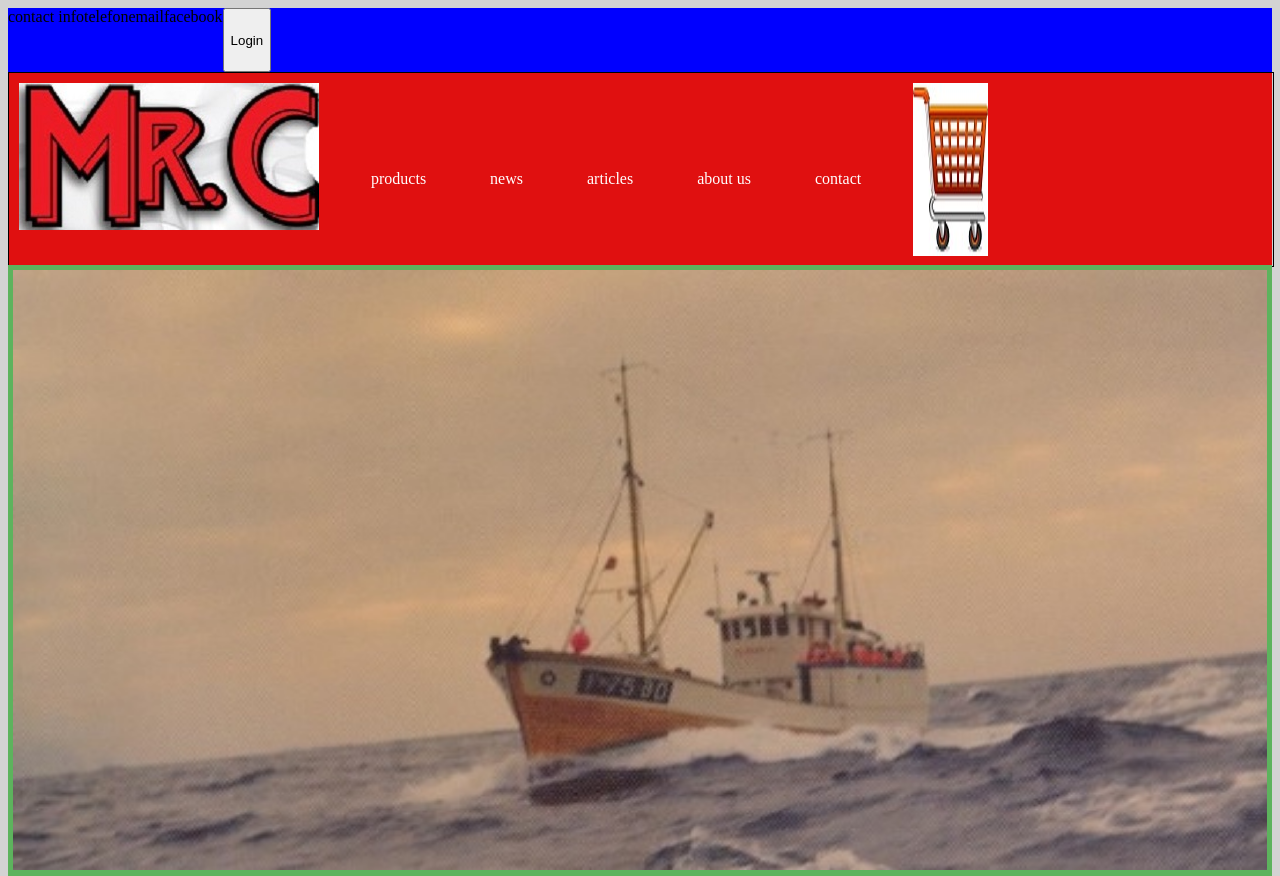
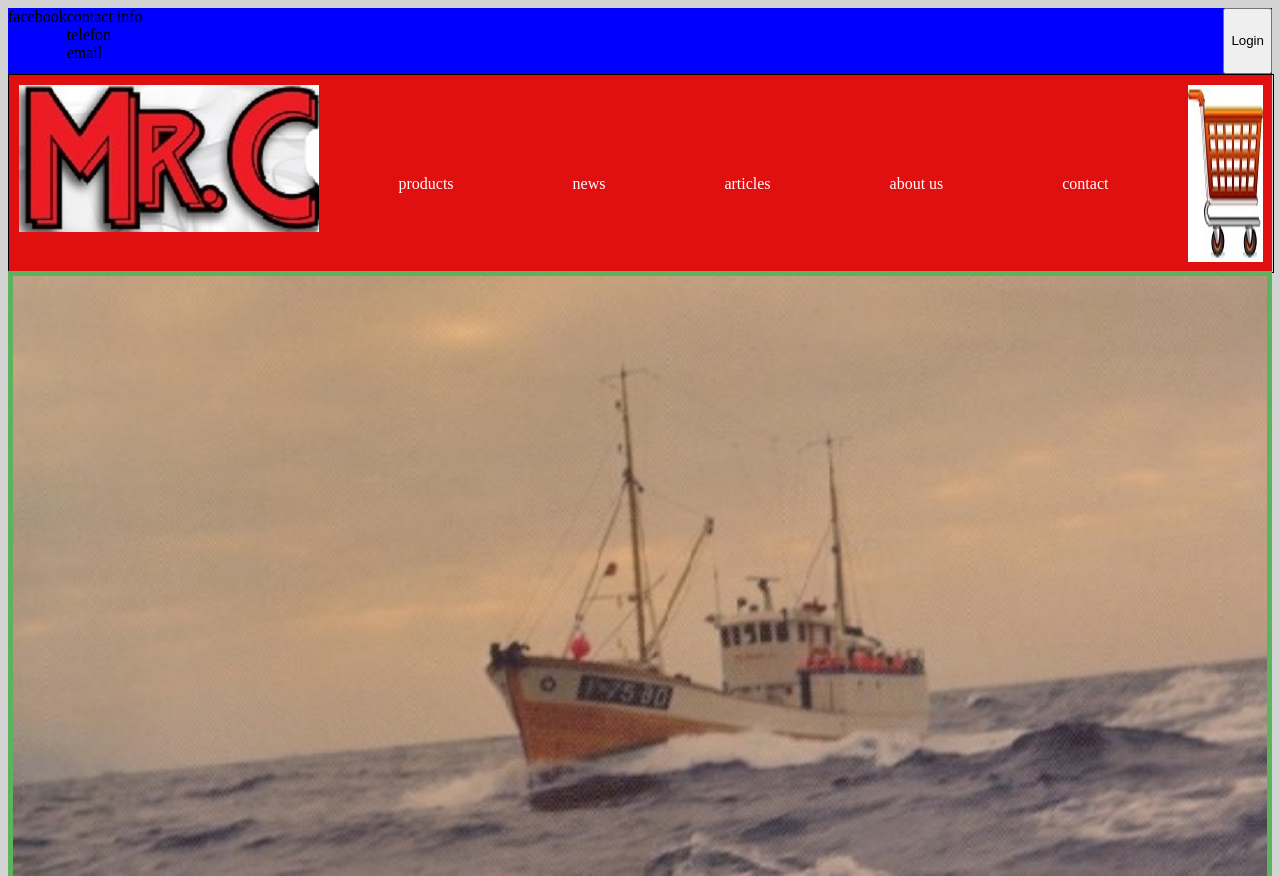
Before and after one commit to bjornum/Sameie, a plain HTML site: page index.html in a window 1280 px wide. Shown: the top 876 px of the page. Drawn offline with Linux system fonts and the light colour scheme.

Commit message:
fixed nav bar

```diff
--- a/css/flex.css
+++ b/css/flex.css
@@ -50,7 +50,9 @@
     padding:5px;
 
 }
-
+.flex-auto{
+    flex: auto;
+}
 img {
     max-width: 100%;
     height: auto;
--- a/index.html
+++ b/index.html
@@ -17,10 +17,12 @@
             <!--navbar-info-->
             <div class="grid-navbar-info blue">
                 <div class="flex-row">
+                    <div>facebook</div>
+                    <div class="flex-auto">
                     <div>contact info</div>
                     <div>telefon</div>
                     <div>email</div>
-                    <div>facebook</div>
+                    </div>
 
                     <button>Login</button>
                 </div>
```
